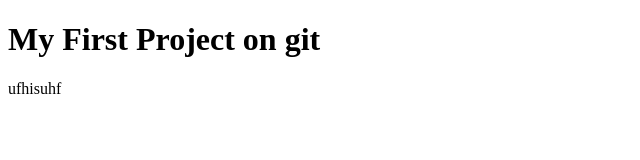
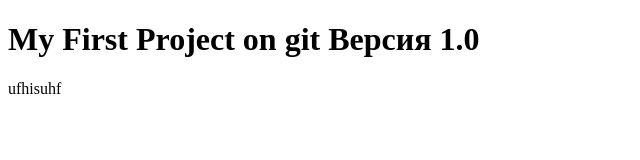
Before and after one commit to SanchEASY/powercode, a plain HTML site: page index.html in a window 1280 px wide. Shown: the whole page, without its empty margins (0-640 px from the left). Drawn offline with Linux system fonts and the light colour scheme.

Commit message:
version 1.0

```diff
--- a/index.html
+++ b/index.html
@@ -6,7 +6,7 @@
 </head>
 <body>
 	<header>
-		<h1>My First Project on git</h1>
+		<h1>My First Project on git Версия 1.0</h1>
 	</header>
 	<section>
 		ufhisuhf
```
